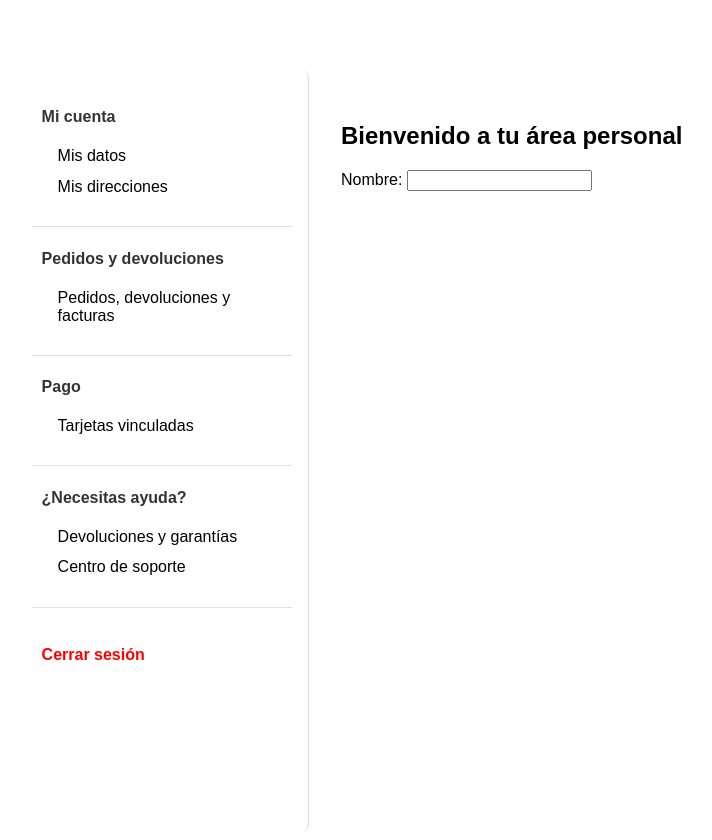
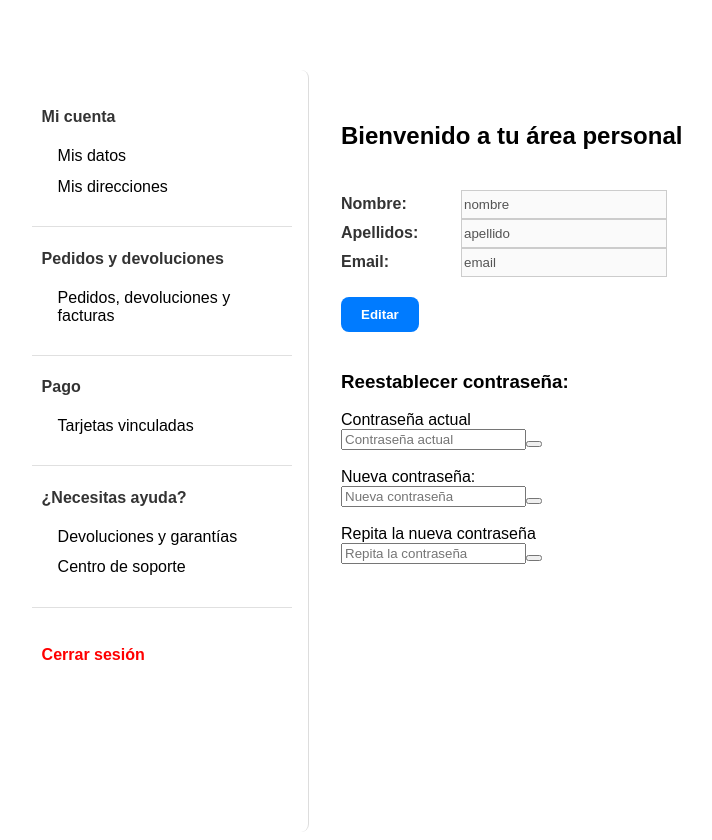
Before and after one commit to Diego-Vega04/ProyectoFinal, an Angular app in the folder frontEnd/: page /user in a window 1280 px wide. Shown: the whole page, without its empty margins (152-864 px from the left). Built offline with nearby package versions, Linux system fonts and the light colour scheme.

Commit message:
Formulario datos hecho, estilo básico

```diff
--- a/frontEnd/src/app/app.module.ts
+++ b/frontEnd/src/app/app.module.ts
@@ -4,6 +4,7 @@ import { BrowserModule } from '@angular/platform-browser';
 import { AppRoutingModule } from './app-routing.module';
 import { AppComponent } from './app.component';
 import { UserComponent } from './user/user.component';
+import { FormsModule } from '@angular/forms';
 
 @NgModule({
   declarations: [
@@ -12,7 +13,8 @@ import { UserComponent } from './user/user.component';
   ],
   imports: [
     BrowserModule,
-    AppRoutingModule
+    AppRoutingModule,
+    FormsModule
   ],
   providers: [],
   bootstrap: [AppComponent]
--- /dev/null
+++ b/frontEnd/src/app/services/auth.service.ts
@@ -0,0 +1,40 @@
+import { Injectable } from '@angular/core';
+
+@Injectable({
+  providedIn: 'root'
+})
+export class AuthService {
+
+  user = JSON.parse(localStorage.getItem('user') || '{}');
+
+  constructor() { }
+
+  isLoggedIn(): boolean {
+    return !!localStorage.getItem('token');
+    //return true;
+  }
+
+  //Obtener los datos del usuario logueado,
+  // es posible que haya que cambiarlo al unir el front con el back
+
+  getUserName(): string | null {
+    this.user.nombre = "nombre"; //pruebas
+    return this.user.nombre || null;
+  }
+
+  getUserLastName(): string | null {
+    this.user.apellidos = "apellido"; //pruebas
+    return this.user.apellidos || null;
+  }
+
+  getUserEmail(): string | null {
+    this.user.email = "email"; //pruebas
+    return this.user.email || null;
+  }
+
+  logout() {
+    localStorage.removeItem('token');
+    localStorage.removeItem('user');
+    window.location.href = '/login';
+  }
+}
--- a/frontEnd/src/app/user/user.component.css
+++ b/frontEnd/src/app/user/user.component.css
@@ -66,3 +66,45 @@ hr {
     border-top: 1px solid #e0e0e0;
     margin: 1rem 0;
 }
+
+/*Seccion "Mis datos"*/
+.user-info {
+    display: flex;
+    flex-direction: column;
+    gap: 20px;
+    padding: 20px 0;
+  }
+
+  .field {
+    display: flex;
+    align-items: center;
+  }
+
+  .field label {
+    width: 120px;
+    font-weight: bold;
+    color: #333;
+  }
+
+  .field input {
+    width: 200px;
+    height: 25px;
+    border: 1px solid #ccc;
+  }
+
+  /*Botón del form*/
+  .btEdit {
+    margin-top: 20px;
+    padding: 10px 20px;
+    border-radius: 8px;
+    background-color: #007bff;
+    color: white;
+    border: none;
+    font-weight: bold;
+    cursor: pointer;
+    transition: background-color 0.3s ease;
+  }
+
+  .btEdit:hover {
+    background-color: #0056b3;
+  }
--- a/frontEnd/src/app/user/user.component.html
+++ b/frontEnd/src/app/user/user.component.html
@@ -35,9 +35,56 @@
 
   <section class="content">
     <h2>Bienvenido a tu área personal</h2>
-    <div class="text">
-      <span>Nombre: </span>
-      <input type="text" id="name" class="userData" value="">
+    <div class="text user-info">
+      <form (ngSubmit)="onSubmit()" #editForm="ngForm" class="edit-form">
+      <div class="field">
+        <label for="name">Nombre:</label>
+        <input type="text" id="name" class="userData" [(ngModel)]="userName" name="name" [disabled]="editar">
+      </div>
+      <div class="field">
+        <label for="lastname">Apellidos:</label>
+        <input type="text" id="lastname" class="userData" [(ngModel)]="userLastName" name="lastname" [disabled]="editar">
+      </div>
+      <div class="field">
+        <label for="email">Email:</label>
+        <input type="text" id="email" class="userData" [(ngModel)]="userEmail" name="email" [disabled]="editar">
+      </div>
+
+      <button type="button" class="btEdit" (click)="update()">{{editar ? 'Editar' : 'Guardar'}}</button>
+    </form>
+    </div>
+
+    <h3>Reestablecer contraseña:</h3>
+
+    <div class="textPsswd">
+      <span>Contraseña actual</span>
+      <div class="psswd-container">
+        <input [type]="showPassword ? 'text' : 'password'" class="psswd" name="psswd1" placeholder="Contraseña actual"
+          ngModel required>
+        <button type="button" (click)="togglePasswordVisibility()" class="eye-button">
+          <i [class]="showPassword ? 'fas fa-eye-slash' : 'fas fa-eye'"></i>
+        </button>
+      </div>
+
+      <br>
+      <span>Nueva contraseña:</span>
+      <div class="psswd-container">
+        <input [type]="showPassword ? 'text' : 'password'" class="psswd" name="psswd2"
+        placeholder="Nueva contraseña" ngModel required>
+        <button type="button" (click)="togglePasswordVisibility()" class="eye-button">
+          <i [class]="showPassword ? 'fas fa-eye-slash' : 'fas fa-eye'"></i>
+        </button>
+      </div>
+
+      <br>
+      <span>Repita la nueva contraseña</span>
+      <div class="psswd-container">
+        <input [type]="showPassword ? 'text' : 'password'" class="psswd" name="psswd3"
+        placeholder="Repita la contraseña" ngModel required>
+        <button type="button" (click)="togglePasswordVisibility()" class="eye-button">
+          <i [class]="showPassword ? 'fas fa-eye-slash' : 'fas fa-eye'"></i>
+        </button>
+      </div>
     </div>
   </section>
 </div>
--- a/frontEnd/src/app/user/user.component.ts
+++ b/frontEnd/src/app/user/user.component.ts
@@ -1,4 +1,5 @@
 import { Component } from '@angular/core';
+import { AuthService } from '../services/auth.service';
 
 @Component({
   selector: 'app-user',
@@ -8,4 +9,37 @@ import { Component } from '@angular/core';
 })
 export class UserComponent {
 
+  userName: string | null = "";
+  userLastName: string | null = "";
+  userEmail: string | null = "";
+
+  showPassword: boolean = false;
+  editar: boolean = true;  //true = desahibilitado
+
+  constructor(public authService: AuthService) { }
+
+  ngOnInit() {
+    this.userName = this.authService.getUserName() ? this.authService.getUserName() : 'Nombre no encontrado';
+    this.userLastName = this.authService.getUserLastName() ? this.authService.getUserLastName() : 'Apellido no encontrado';
+    this.userEmail = this.authService.getUserEmail() ? this.authService.getUserEmail() : 'Email no encontrado';
+  }
+
+  onSubmit() {
+    if (this.editar) {
+      this.update();
+    }
+  }
+
+  update() {
+    //metodo para actualizar los datos del usuario
+    console.log('Nombre:', this.userName);
+    console.log('Apellido:', this.userLastName);
+    console.log('Email:', this.userEmail);
+
+    this.editar = !this.editar;
+  }
+
+  togglePasswordVisibility() {
+    this.showPassword = !this.showPassword;
+  }
 }
```
Also changed, not shown: 1 other file (tests, documents, lock files or other folders).
